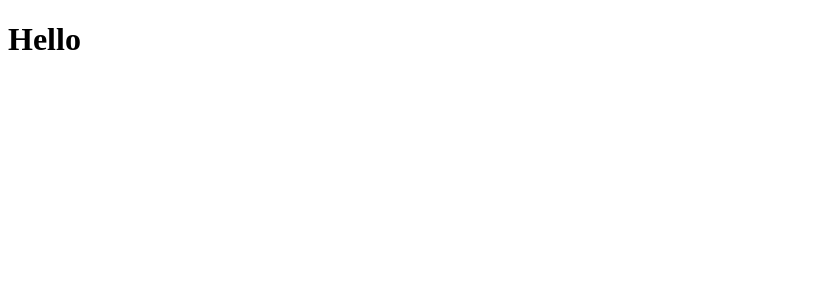
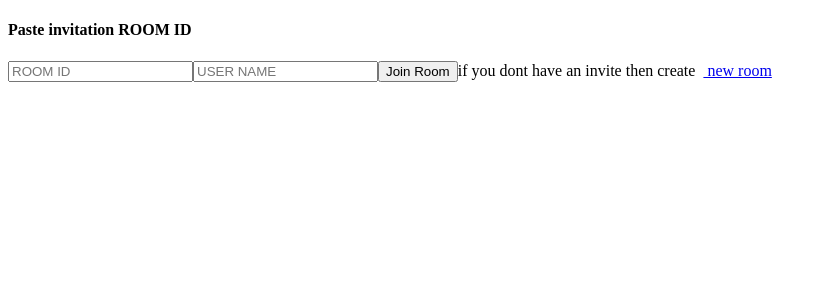
Before and after one commit to raviikushh/cohesive_code, a React (Vite) app: page / in a window 1280 px wide. Shown: the top 300 px of the page, without its empty margins (0-827 px from the left). Built offline with nearby package versions, Linux system fonts and the light colour scheme.

Commit message:
added home and editor page using routes

```diff
--- a/src/App.jsx
+++ b/src/App.jsx
@@ -1,9 +1,18 @@
-
+import { BrowserRouter, Routes, Route } from "react-router-dom"
+import Home from "./pages/home"
+import EditorPage from "./pages/EditorPage"
 
 function App() {
 
   return (
-<h1>Hello</h1>
+    <>
+      <BrowserRouter>
+          <Routes>
+            <Route path="/" element={<Home />} />
+            <Route path="/editor/:roomId" element={<EditorPage />} />
+          </Routes>
+      </BrowserRouter>
+    </>
   )
 }
 
--- a/src/pages/EditorPage.jsx
+++ b/src/pages/EditorPage.jsx
@@ -0,0 +1,8 @@
+
+const EditorPage = () => {
+  return (
+    <div>EditorPage</div>
+  )
+}
+
+export default EditorPage
--- a/src/pages/home.jsx
+++ b/src/pages/home.jsx
@@ -0,0 +1,23 @@
+
+const home = () => {
+    return (
+        <div className="homePageWrapper">
+            <div className="formWrapper">
+                <h4>Paste invitation ROOM ID</h4>
+                <div className="inputGroup">
+                    <input type="text"
+                            placeholder="ROOM ID" />
+                    <input type="text"
+                            placeholder="USER NAME" />
+                    <button>Join Room</button>
+                    <span>
+                        if you dont have an invite then create &nbsp;
+                        <a href="/editor/123"> new room</a>
+                    </span>
+                </div>
+            </div>
+        </div>
+    )
+}
+
+export default home
```
